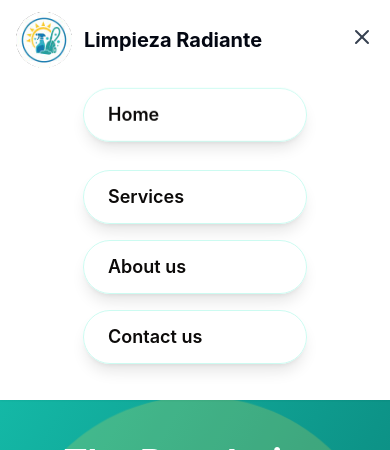
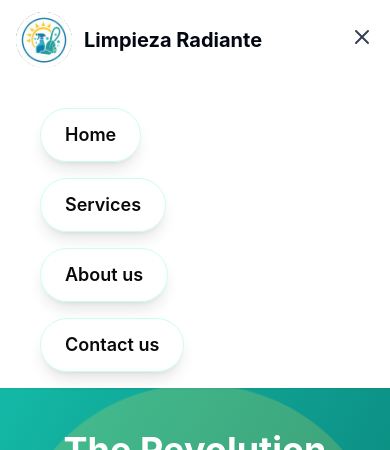
Before and after one commit to FrankyAntonioRodriguezHernandez/Limpieza-Radiante-Website, a React (Vite) app: page / in a window 390 px wide. Both pictures are taken after a click on the button 362 px from the left and 37 px from the top of the page. Shown: the top 450 px of the page. Built offline with nearby package versions, Linux system fonts and the light colour scheme.

Commit message:
Menu de navegacion movil en forma de burbujas

```diff
--- a/src/components/Header.tsx
+++ b/src/components/Header.tsx
@@ -69,7 +69,7 @@ const Header = () => {
   return (
     <header className={
       "shadow-sm sticky top-0 z-50 transition-colors duration-300 " +
-      ((isMenuOpen && isMobile) ? "bg-white" : "bg-transparent hover:bg-white")
+      ((isMenuOpen && isMobile) ? "bg-transparent" : "bg-transparent hover:bg-white")
     }>
       <div className="max-w-7xl mx-auto px-4 sm:px-6 lg:px-8">
         <div className="flex justify-between items-center py-4">
@@ -196,15 +196,18 @@ const Header = () => {
         </div>
         {/* Navegación móvil */}
         {isMenuOpen && (
-  <div className="md:hidden pb-4 relative" ref={menuRef}>
-    <nav className="flex flex-col items-center space-y-4 py-5"> {/* más espacio entre links y centrado */}
+  <div
+    className="md:hidden pb-4 relative bg-transparent"
+    ref={menuRef}
+  >
+
+    {/* Las burbujas van aquí */}
+    <nav className="flex flex-col items-start space-y-4 pl-6 pt-7">
       <Link
         to="/#home"
-        className="w-56 px-6 py-3 bg-white/80 shadow-lg rounded-full font-semibold text-stone-950 text-lg border border-teal-100
-          hover:bg-teal-50 hover:scale-105 hover:shadow-xl transition-all duration-200
-          focus:outline-none focus:ring-2 focus:ring-teal-200
-          animate-float" // puedes agregar tu propia animación o quitar esta línea
-        style={{ backdropFilter: 'blur(4px)' }}
+        className="px-6 py-3 bg-white/90 shadow-lg rounded-full font-semibold text-stone-950 text-lg border border-teal-100
+        hover:bg-teal-50 hover:scale-105 hover:shadow-xl transition-all duration-200"
+        style={{ backdropFilter: 'blur(3px)' }}
         onClick={e => {
           if (location.pathname === "/" || location.pathname === "/#home") {
             e.preventDefault();
@@ -217,10 +220,9 @@ const Header = () => {
       </Link>
       <Link
         to="/services#AllServices"
-        className="w-56 px-6 py-3 bg-white/80 shadow-lg rounded-full font-semibold text-stone-950 text-lg border border-teal-100
-          hover:bg-yellow-50 hover:scale-105 hover:shadow-xl transition-all duration-200
-          focus:outline-none focus:ring-2 focus:ring-yellow-200"
-        style={{ backdropFilter: 'blur(4px)' }}
+        className="px-6 py-3 bg-white/90 shadow-lg rounded-full font-semibold text-stone-950 text-lg border border-teal-100
+        hover:bg-yellow-50 hover:scale-105 hover:shadow-xl transition-all duration-200"
+        style={{ backdropFilter: 'blur(3px)' }}
         onClick={e => {
           if (location.pathname === "/services" || location.pathname === "/services#AllServices") {
             e.preventDefault();
@@ -233,10 +235,9 @@ const Header = () => {
       </Link>
       <Link
         to="/#about"
-        className="w-56 px-6 py-3 bg-white/80 shadow-lg rounded-full font-semibold text-stone-950 text-lg border border-teal-100
-          hover:bg-teal-100 hover:scale-105 hover:shadow-xl transition-all duration-200
-          focus:outline-none focus:ring-2 focus:ring-teal-200"
-        style={{ backdropFilter: 'blur(4px)' }}
+        className="px-6 py-3 bg-white/90 shadow-lg rounded-full font-semibold text-stone-950 text-lg border border-teal-100
+        hover:bg-teal-100 hover:scale-105 hover:shadow-xl transition-all duration-200"
+        style={{ backdropFilter: 'blur(3px)' }}
         onClick={e => {
           if (location.pathname === "/" || location.pathname === "/#about") {
             e.preventDefault();
@@ -249,10 +250,9 @@ const Header = () => {
       </Link>
       <Link
         to="/#contact"
-        className="w-56 px-6 py-3 bg-white/80 shadow-lg rounded-full font-semibold text-stone-950 text-lg border border-teal-100
-          hover:bg-yellow-100 hover:scale-105 hover:shadow-xl transition-all duration-200
-          focus:outline-none focus:ring-2 focus:ring-yellow-200"
-        style={{ backdropFilter: 'blur(4px)' }}
+        className="px-6 py-3 bg-white/90 shadow-lg rounded-full font-semibold text-stone-950 text-lg border border-teal-100
+        hover:bg-yellow-100 hover:scale-105 hover:shadow-xl transition-all duration-200"
+        style={{ backdropFilter: 'blur(3px)' }}
         onClick={e => {
           if (location.pathname === "/" || location.pathname === "/#contact") {
             e.preventDefault();
@@ -266,6 +266,7 @@ const Header = () => {
     </nav>
   </div>
 )}
+
       </div>
     </header>
   );
--- a/src/pages/home/components/Hero.tsx
+++ b/src/pages/home/components/Hero.tsx
@@ -1,4 +1,3 @@
-import { ArrowRight } from 'lucide-react';
 
 const Hero = () => {
   return (
```
